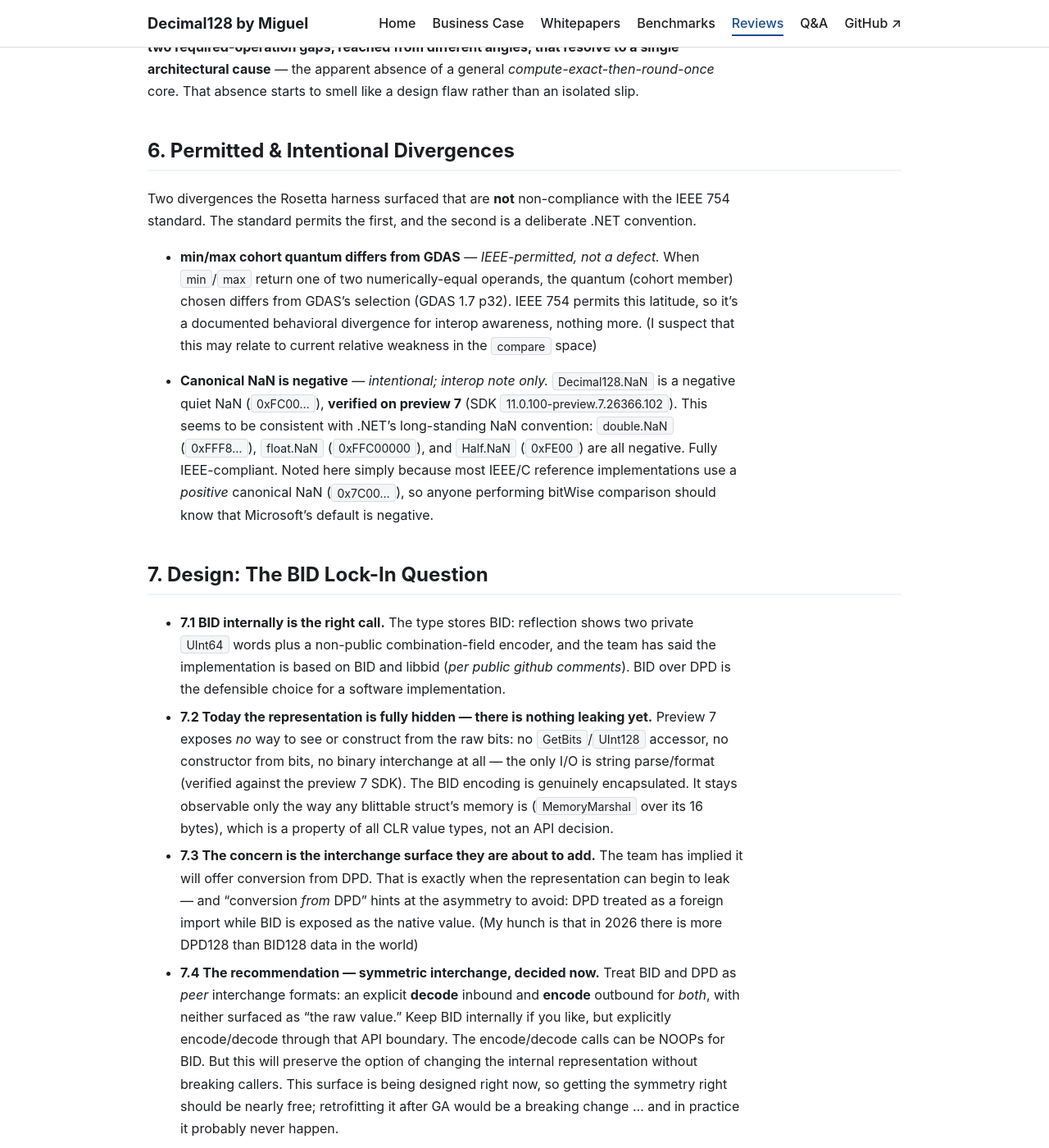
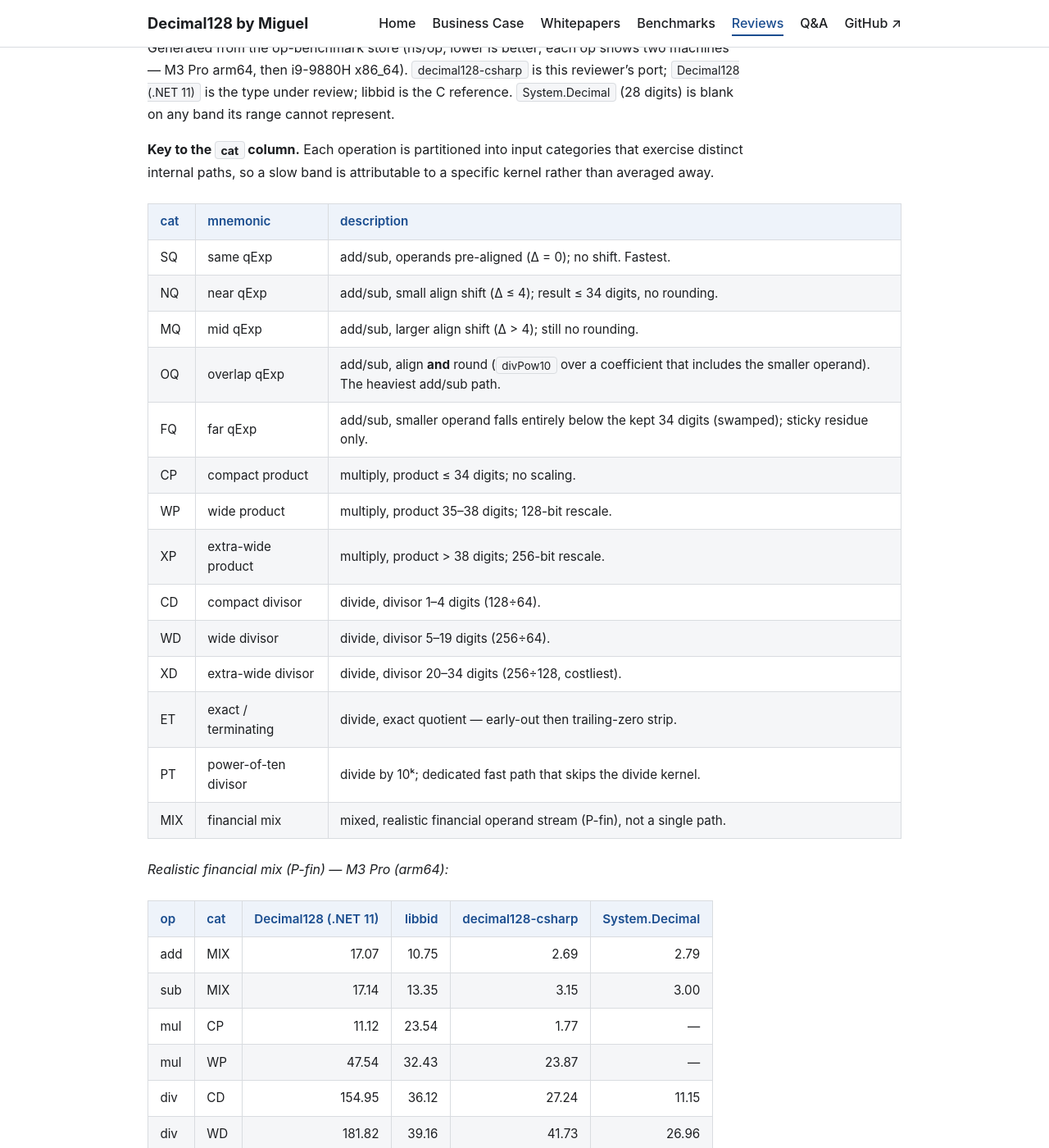
Before and after one commit to migueldecimal128/decimal128-www, a Jekyll site: the page built from reviews/dotnet/net11-preview7.md, in a window 1280 px wide and 1400 px high, scrolled down 7713 px. Shown: the whole window at 82% size. Built offline with Jekyll 4.4.1, drawn with Linux system fonts in a browser that asks for light colours; some of the changed text lies outside the part shown.

Commit message:
reviews/dotnet: add cat-column key to §7, copy fixes, normalize GDAS 1.70
Add a cat/mnemonic/description key table ahead of the §7 performance
tables so the per-op input categories (SQ/NQ/MQ/OQ/FQ, CP/WP/XP,
CD/WD/XD, ET/PT, MIX) are decodable inline. Fix five copy defects
(meets, round-trip sentence, Potential, stray "of", conversions/
division) and normalize both GDAS references to 1.70.

Benchmark tables verified in sync with results.*.jsonl stores
(gen_bench_net11_preview7.py --check: all 10 blocks OK).

Co-Authored-By: Claude Opus 4.8 (1M context) <noreply@anthropic.com>
Claude-Session: https://claude.ai/code/session_01LSVQwEZTAfPTLXwCMPNdTH

```diff
--- a/reviews/dotnet/net11-preview7.md
+++ b/reviews/dotnet/net11-preview7.md
@@ -2,7 +2,7 @@
 layout: default
 permalink: /reviews/dotnet/net11-preview7.html
 title: "System.Numerics.Decimal128 (.NET 11 Preview 7): An Independent Review — Decimal128"
-description: "An independent, standards-anchored review of Microsoft's System.Numerics.Decimal128 as of .NET 11 preview 7 — verified numerically correct, with findings on rounding (double-rounding), status flags, string conversion (ToString), division performance, and BID encapsulation."
+description: "An independent, standards-anchored review of Microsoft's System.Numerics.Decimal128 as of .NET 11 preview 7 — verified numerically correct, with findings on rounding (double-rounding), status flags, string conversion (ToString), and division performance."
 heading: "System.Numerics.Decimal128 — .NET 11 Preview 7"
 ---
 
@@ -54,34 +54,28 @@ heading: "System.Numerics.Decimal128 — .NET 11 Preview 7"
   IEEE 754 clause 5.12 (`ToString` is presumably a work-in-progress ... see below)
 - `fusedMultiplyAdd` is absent — a required IEEE 754 operation. Not compliant
   with IEEE 754 clause 5.4.1.
-- BID is well-hidden today; the representation is not exposed by the current
-  API. The risk is the DPD conversion they plan to add: if BID is surfaced
-  there as the native value rather than as a peer interchange format,
-  the option of changing the internal representation
-  in the future would require a breaking change. Exposure of BID as anything
-  other than a peer of DPD is effectively BID lock-in.
 - **Scorecard:** Correct results ✅ / IEEE 754 conformance ❌ — five clause-cited gaps:
   rounding (5.1), flags (5.2), string conversion (5.3), `fusedMultiplyAdd` (5.4), and
-  `CompareTo` order (5.5, fix in progress) / Performance ⚠️ / Design — BID lock-in ⚠️.
+  `CompareTo` order (5.5, fix in progress) / Performance ⚠️.
 
 ## 3. Scope & Methodology
 - **Version under test:** .NET 11 preview 7, SDK 11.0.100-preview.7.26366.102 as of 2026-07-14
 - **Reference standards:** IEEE 754-2019 decimal128 + GDAS.
 - **Verification suite:** Rosetta bit-identity against industry reference
   **dectest, fptest, and libbid** test vector suites.
-- **Bit-bridge caveat:** the SUT System Under Test exposes no way to read its bits,
+- **Bit-bridge caveat:** net11preview7 exposes no way to read its bits,
   no bitwise-equality operator, and `ToString` does not preserve cohort.
   Therefore, the bit-identity check reaches the encoding by reinterpreting the value as its
   BID128 bit pattern (`Unsafe.BitCast`) and comparing through the port's BID codec. This is
-  valid only because — and only while — the SUT's in-memory layout *is* the BID128 interchange
-  encoding; that is an unsupported implementation detail, not an API contract (see section 7). It also
+  valid only because in-memory layout *is* the BID128 interchange
+  encoding; that is an unsupported implementation detail, not an API contract. It also
   means cohort/quantum differences are caught, not just values.
-- **Comparison cohort:** `System.Numerics.Decimal128` (the *system under test*, SUT), Intel libbid release 4, decimal128-csharp, `System.Decimal` (96-bit BCL baseline, flagged
+- **Comparison cohort:** net11preview7 `System.Numerics.Decimal128`, Intel libbid release 4, decimal128-csharp, `System.Decimal` (96-bit BCL baseline, flagged
   out-of-cohort on range).
 - **Benchmark harness:** op-benchmark .NET 11 arm, InProcess toolchain, per-op input
   categories.
 - **Fairness caveats:** bit-for-bit comparison of expected result values against only
-  tiesToEven vectors since the SUT only offers tiesToEven.
+  tiesToEven vectors since net11preview7 only offers tiesToEven.
 - **Reproducibility:** everything needed to rerun, so the series is auditable RC-over-RC.
 
 ## 4. What They Got Right
@@ -91,8 +85,7 @@ heading: "System.Numerics.Decimal128 — .NET 11 Preview 7"
   Operators can't carry a rounding attribute; binding
   `+ − × ÷` to the standard default is clearly/exactly right.
 - Clean first-class BCL type and generic-math integration.
-- BID over DPD is the defensible/obvious representation choice. However, it does not
-  need to be the assume/preferred representation visible through the API.
+- BID over DPD is the defensible/obvious representation choice.
 
 ## 5. IEEE 754 Non-Compliance
 
@@ -170,12 +163,13 @@ problem.
 - No exception/status-flag support (inexact, invalid, overflow, underflow, division-by-zero).
 - Flags are *required* under IEEE 754.
 - Admittedly, flags are a minor functional gap for the vast majority of users.
-- The absence of flags is consistent with binary floating point (double/binary64).
+- The absence of flags is consistent with *binary* floating point (double/binary64).
+- I would argue that flags are slightly more important for *decimal* floating point.
 - The bigger issue is, it contributes to concerns about the spec-conformance of the
   implementation. For a new implementation, flags (against known test vectors)
   provide an *independent verification channel* to confirm that results are being computed by
   the correct path.
-- **The absence of flags is a direct contributor to the confidence cost of section 5.6.**
+- **The absence of flags is a direct contributor to the confidence cost (section 9).**
   Had flags been present they would have restored some confidence about the rounding issue.
   However, the complete absence of flags plants another *seed of doubt*.
 
@@ -183,14 +177,14 @@ problem.
 IEEE 754-2019 **clause 5.12** requires, for decimal formats: *"All conversions from external
 character sequences to supported decimal formats shall preserve the quantum … unless rounding is
 necessary. At least one conversion from each supported decimal format shall preserve the quantum
-as well as the value and sign."* Two obligations — one for parsing, one for formatting. The SUT
-meets the first and fails the second.
+as well as the value and sign."* Net11preview7 meets the parsing obligation, but fails the
+rendering side.
 
 - **Into the format (parse) — compliant.** `Parse` preserves the quantum: `Parse("1E+2")` stores
   coefficient 1 / exponent 2; `Parse("100")` stores coefficient 100 / exponent 0 — distinct
   cohort members with distinct bits. Compliance is confirmed by looking at the bits with
   `Unsafe.BitCast` and confirming BID representation.
-- **Out of the format (format) — non-compliant.** No conversion from `Decimal128` to a string
+- **Out of the format (render) — non-compliant.** No conversion from `Decimal128` to a string
   preserves the quantum for *all* values. It does for negative exponents (`1.0` and `1.00` format
   distinctly), but **every** path collapses positive-exponent cohorts: across 18 formatting paths
   — default, `G`, `G0…G34`, `R` (round-trip), `E`, `F`, `N`, and custom exponential forms — none
@@ -203,31 +197,25 @@ meets the first and fails the second.
   | 100 × 10⁰ | `100` | `100` |
 
   Because clause 5.12 requires *at least one* quantum-preserving conversion from the format and
-  there is none, the SUT is **not conformant with clause 5.12** — an explicit IEEE 754
-  non-compliance, not a GDAS style preference.
+  there is none, net11preview7 is **not conformant with IEEE754 clause 5.12**.
 - **Scope: the value is always correct — the failure is quantum-only.** The round-trip preserves
   the value across the entire range, including the qExp = 6111 extreme: a 6,112-character string
   parses back to the exact value (verified, and confirmed sensitive to a perturbed digit, so it
   is genuinely read, not clamped). No precision or overflow bug hides in the long-string case; it
   is strictly the cohort/quantum that is lost.
 - **Aggravating factors.** `ToString` **never uses exponential notation** — confirmed across the
-  entire exponent range, positive and negative — whereas GDAS `to-scientific-string` (GDAS 1.7,
-  *Conversions*, p. 19) introduces E-notation once the exponent is positive or the *adjusted*
-  exponent (exponent + coefficient-length − 1) falls below −6. So toward decimal128's magnitude
-  limits it emits
-  enormous strings where the canonical form emits ~40. These are not contrived literals; they are
-  what the type's own constants print:
+  entire exponent range, positive and negative. For example:
   - `Decimal128.MaxValue.ToString()` → **6,145 characters** (34 nines followed by 6,111 zeros)
   - `Decimal128.MinValue.ToString()` → **6,146 characters**
   - `Decimal128.Epsilon.ToString()` → **6,178 characters** (`0.` + 6,175 zeros + `1`)
-
   So `Console.WriteLine(Decimal128.MaxValue)` prints a 6,145-character line. Separately,
-  `ToString("R")` — nominally the round-trip format — failing to round-trip the cohort is, on its
-  own, a bug.
+  `ToString("R")` (nominally the round-trip format) fails to round-trip the cohort, which is the
+  sharpest surprise.
 - Presumably `ToString` is still under construction ... I doubt anyone wants to see
   `ToString` return a result with thousands of digits.
-- For an accepted set of industry-standard rules, see GDAS 1.7,
-  Conversions, p. 19 `to-scientific-string`
+- **Potential remedy.** For an accepted set of industry-standard rules, see GDAS 1.70,
+  Conversions, p. 19 `to-scientific-string`, which introduces E-notation for positive
+  exponents if the *adjusted exponent* (exponent + coefficient-length-1) falls below -6.
 - Until some cohort-preserving method exists (i.e. '1E+2' => BID => '1E+2')
   exists, the type cannot claim IEEE 754-2019 clause 5.12 conformance.
 
@@ -247,37 +235,12 @@ about the semantics.
   correct directed rounding needs. FMA and directed rounding are one missing piece seen from
   two different angles (section 5.1).
 
-### 5.5 `CompareTo` is value-order, not `totalOrder` (IEEE 754 clause 5.10)
-- *A real conformance gap.* As of preview 7, `CompareTo` orders by numeric value; it does not
+### 5.5 No `totalOrder` (IEEE 754 clause 5.10)
+- *A real conformance gap.* net11preview7 does not
   implement IEEE 754-2019 clause 5.10 `totalOrder` (which distinguishes ±0, orders NaNs, and
   separates cohort members).
 - **In progress:** commits landing toward RC1 indicate the team is already working on
   `totalOrder`, so I expect to mark this *resolved* in the next installment.
-
-### 5.6 Erodes confidence
-
-Reputational exposure (section 5.1) is the visible risk.
-The quieter risk is inferential: correctly-rounded single rounding is the foundation of the
-standard, not a fine point, so exposing directed rounding as a second pass over an
-already-rounded value raises a fair question about how completely Microsoft understands
-the problem space.
-
-A careful evaluator cannot contain that question to the rounding path alone — if
-a load-bearing invariant was missed here, confidence in the un-audited surface has to be
-discounted too. To be clear about scope: the numerical core is *verified correct*, so this
-reads as an API-design gap rather than an engine defect. But it is precisely why independent,
-standards-anchored verification is warranted, and why this series revisits each release
-rather than taking the surface at face value.
-
-The confidence cost is also **cumulative, not a single data point** — this section is a cluster
-of clause-cited failures, not one slip. The absence of flags (section 5.2) compounds the others
-directly: it removes one of the independent channels that would let an outside evaluator confirm
-results were computed correctly, so the very evidence that could *restore* confidence after the
-rounding finding is the evidence that isn't there. The sharpest corroboration is structural: the
-un-exposed directed rounding (section 5.1) and the absent `fusedMultiplyAdd` (section 5.4) are
-**two required-operation gaps, reached from different angles, that resolve to a single
-architectural cause** — the apparent absence of a general *compute-exact-then-round-once*
-core. That absence starts to smell like a design flaw rather than an isolated slip.
 
 ## 6. Permitted & Intentional Divergences
 
@@ -287,7 +250,7 @@ convention.
 
 - **min/max cohort quantum differs from GDAS** — *IEEE-permitted, not a defect.* When
   `min`/`max` return one of two numerically-equal operands, the quantum (cohort member) chosen
-  differs from GDAS's selection (GDAS 1.7 p32). IEEE 754 permits this latitude, so it's a
+  differs from GDAS's selection (GDAS 1.70 p32). IEEE 754 permits this latitude, so it's a
   documented behavioral divergence for interop awareness, nothing more. (I suspect that
   this may relate to current relative weakness in the `compare` space)
 
@@ -299,45 +262,41 @@ convention.
   (`0x7C00…`), so anyone performing bitWise comparison should know that Microsoft's default is
   negative.
 
-## 7. Design: The BID Lock-In Question
-- **7.1 BID internally is the right call.** The type stores BID: reflection
-  shows two private `UInt64` words plus a non-public combination-field encoder, and the team
-  has said the implementation is based on BID and libbid (*per public github comments*).
-  BID over DPD is the defensible choice for a software implementation.
-- **7.2 Today the representation is fully hidden — there is nothing leaking yet.** Preview 7
-  exposes *no* way to see or construct from the raw bits: no `GetBits`/`UInt128` accessor, no
-  constructor from bits, no binary interchange at all — the only I/O is string parse/format
-  (verified against the preview 7 SDK). The BID encoding is genuinely encapsulated. It stays
-  observable only the way any blittable struct's memory is (`MemoryMarshal` over its 16 bytes),
-  which is a property of all CLR value types, not an API decision.
-- **7.3 The concern is the interchange surface they are about to add.** The team has implied
-  it will offer conversion from DPD. That is exactly when the
-  representation can begin to leak — and "conversion *from* DPD" hints at the asymmetry to
-  avoid: DPD treated as a foreign import while BID is exposed as the native value.
-  (My hunch is that in 2026 there is more DPD128 than BID128 data in the world)
-- **7.4 The recommendation — symmetric interchange, decided now.** Treat BID and DPD as *peer*
-  interchange formats: an explicit **decode** inbound and **encode** outbound for *both*, with
-  neither surfaced as "the raw value." Keep BID internally if you like, but explicitly
-  encode/decode through that API boundary. The encode/decode calls can be NOOPs for BID. But
-  this will preserve the option of changing the internal representation without breaking
-  callers. This surface is being designed right now, so getting the symmetry
-  right should be nearly free; retrofitting it after GA would be a breaking change ... and in
-  practice it probably never happen.
-
-## 8. Performance
-- **8.1 The division problem** — the current divide is a naive algorithm; scaling operations
+## 7. Performance
+- **7.1 The division problem** — the current divide is a naive algorithm; scaling operations
   pay for it.
-- **8.2 The double hit** — The divide operation itself is slow,
+- **7.2 The double hit** — The divide operation itself is slow,
   *then* trailing-zero stripping requires additional (slow) division operations, so
   division-heavy workloads are penalized heavily. (Shared root cause with section 5.1: the exact
   quotient is where both the correctness bug and the perf cost live.)
-- **8.3 Four-by-four benchmarks** — per-op tables (`Decimal128` / libbid / decimal128-csharp /
+- **7.3 Four-by-four benchmarks** — per-op tables (`Decimal128` / libbid / decimal128-csharp /
   `System.Decimal`) by input category, in operator order: add, sub, mul, div.
 
 Generated from the op-benchmark store (ns/op, lower is better; each op shows two machines —
 M3 Pro arm64, then i9-9880H x86_64). `decimal128-csharp` is
 this reviewer's port; `Decimal128 (.NET 11)` is the type under review; libbid is the C
 reference. `System.Decimal` (28 digits) is blank on any band its range cannot represent.
+
+**Key to the `cat` column.** Each operation is partitioned into input categories that exercise
+distinct internal paths, so a slow band is attributable to a specific kernel rather than averaged
+away.
+
+| cat | mnemonic | description |
+|---|---|---|
+| SQ | same qExp | add/sub, operands pre-aligned (Δ = 0); no shift. Fastest. |
+| NQ | near qExp | add/sub, small align shift (Δ ≤ 4); result ≤ 34 digits, no rounding. |
+| MQ | mid qExp | add/sub, larger align shift (Δ > 4); still no rounding. |
+| OQ | overlap qExp | add/sub, align **and** round (`divPow10` over a coefficient that includes the smaller operand). The heaviest add/sub path. |
+| FQ | far qExp | add/sub, smaller operand falls entirely below the kept 34 digits (swamped); sticky residue only. |
+| CP | compact product | multiply, product ≤ 34 digits; no scaling. |
+| WP | wide product | multiply, product 35–38 digits; 128-bit rescale. |
+| XP | extra-wide product | multiply, product > 38 digits; 256-bit rescale. |
+| CD | compact divisor | divide, divisor 1–4 digits (128÷64). |
+| WD | wide divisor | divide, divisor 5–19 digits (256÷64). |
+| XD | extra-wide divisor | divide, divisor 20–34 digits (256÷128, costliest). |
+| ET | exact / terminating | divide, exact quotient — early-out then trailing-zero strip. |
+| PT | power-of-ten divisor | divide by 10ᵏ; dedicated fast path that skips the divide kernel. |
+| MIX | financial mix | mixed, realistic financial operand stream (P-fin), not a single path. |
 
 *Realistic financial mix (P-fin) — M3 Pro (arm64):*
 
@@ -481,37 +440,34 @@ reference. `System.Decimal` (28 digits) is blank on any band its range cannot re
 
 <!-- END GENERATED net11-div-abs-x86 -->
 
-- **8.4 Interpretation** — where the gap is algorithmic vs. JIT/runtime; call out
+- **7.4 Interpretation** — where the gap is algorithmic vs. JIT/runtime; call out
   `System.Decimal`'s 96-bit range difference so it isn't read as like-for-like. And note the
   tell: the SUT stores BID internally — verified here by decoding its bits — and the team has
   said it is based on libbid (per public github comments), yet Decimal128 runs 3–30× slower than
   libbid across these bands. The gap is therefore the managed reimplementation, not the BID
   approach — their own reference is the fast one.
-- **8.5 The stakes** — a slow first release reinforces the myth that *software* decimal
+- **7.5 The stakes** — a slow first release reinforces the myth that *software* decimal
   floating point is inherently slow. It doesn't have to be. libbid and decimal128-csharp
   show the headroom; libbid is the very reference their implementation is based on.
-- **8.6 Why this is a "Later"** — every number here is improvable in a future release without
+- **7.6 Why this is a "Later"** — every number here is improvable in a future release without
   breaking a single caller.
-- **8.7 Series baseline** — these are the numbers the next RC is measured against.
+- **7.7 Series baseline** — these are the numbers the next RC is measured against.
 
-## 9. Recommendations
+## 8. Recommendations
 
-### 9.1 Now — before GA
+### 8.1 Now — before GA
 - **State the truth regarding Rounding:** correctly-rounded operations are TTE-only;
   do not claim IEEE 754 rounding conformance beyond `roundTiesToEven`; do not present
   composed directed rounding as correctly-rounded (section 5.1).
 - **Fix `ToString` to properly retain cohorts for round-trips:** no output conversion
   preserves the quantum, so `ToString` is not IEEE 754 clause 5.12-conformant.
   Presumably this is in-the-works because nobody wants huge strings of digits.
-- **Settle the interchange API** so BID/DPD are treated symmetrically and the
-  internal representation remains hidden. It will keep the door open for options in
-  the future.
 - **Reserve the flag surface** so the verification channel and future semantics aren't
   foreclosed (section 5.2).
 - Rationale: these are semantic and API contracts, plus disclosure — cheap now, breaking or
   reputation-damaging after GA.
 
-### 9.2 Later — after GA (additive, non-breaking)
+### 8.2 Later — after GA (additive, non-breaking)
 - **Add fused rounding-direction operations:** alternate methods taking an explicit
   `roundingDirection`, rounding the exact result once. Use a true rounding-direction type,
   not `MidpointRounding` (section 5.1). Consider making RoundingDirection the receiver ...
@@ -522,19 +478,33 @@ reference. `System.Decimal` (28 digits) is blank on any band its range cannot re
 - **Add a quantum-preserving string conversion** (GDAS `to-scientific-string`) — a new format
   specifier or method that round-trips the cohort (section 5.3). Closes the clause 5.12 gap;
   non-breaking, so the familiar default can stay.
-- **Replace the naive division algorithm;** make scaling and trailing-zero stripping fast (section 8).
+- **Replace the naive division algorithm;** make scaling and trailing-zero stripping fast (section 7).
 - Broader performance tuning across op categories.
 - Full flag semantics behind the (Now-reserved) surface.
 - Rationale: purely additive; no reason to gate GA on them, safe to iterate across the series.
 
-## 10. Conclusion
+## 9. Conclusion
 - They got the math right — the foundation is sound. What remains is making rounding *fused*
   before the composed pattern hardens into an assumed contract, being honest about the
   conformance boundary, and not letting a slow first release define the ceiling for software
   decimal.
 - Presumably ToString() behavior will be corrected.
-- Callback to the through-line: the open items are less about any single wrong answer than
-  about how much of the un-audited surface has earned trust — which is what the series exists
-  to keep testing.
-- What I'll be watching for in the next RC (fused rounding-direction ops; the scorecard 1/5
-  climbing; division/scaling perf; any flag surface).
+- TotalOrder seems to be in-the-works.
+
+**The confidence cost.** Reputational exposure (section 5.1) is the visible risk. The quieter
+risk is inferential: correctly-rounded single rounding is the foundation of the standard, not a
+fine point, so exposing directed rounding as a second pass over an already-rounded value raises a
+fair question about how completely Microsoft understands the problem space.
+
+The confidence cost is also **cumulative, not a single data point**. The absence of flags
+(section 5.2) compounds the others directly: it removes one of the independent channels that would
+let an outside evaluator confirm results were computed correctly, so the very evidence that could
+*restore* confidence after the rounding finding is not present. The sharpest
+corroboration is structural: the un-exposed directed rounding (section 5.1) and the absent
+`fusedMultiplyAdd` (section 5.4) are **two required-operation gaps, reached from different angles,
+that resolve to a single architectural cause** — the apparent absence of a general
+*compute-exact-then-round-once* core. That absence starts to smell like a design flaw rather than
+an isolated slip.
+
+- What I'll be watching for in the next RC ... ToString, TotalCompare, data type conversions,
+FMA, division/scaling performance.
```
Also changed, not shown: other parts of reviews/dotnet/net11-preview7.md (+1 -1 lines).
